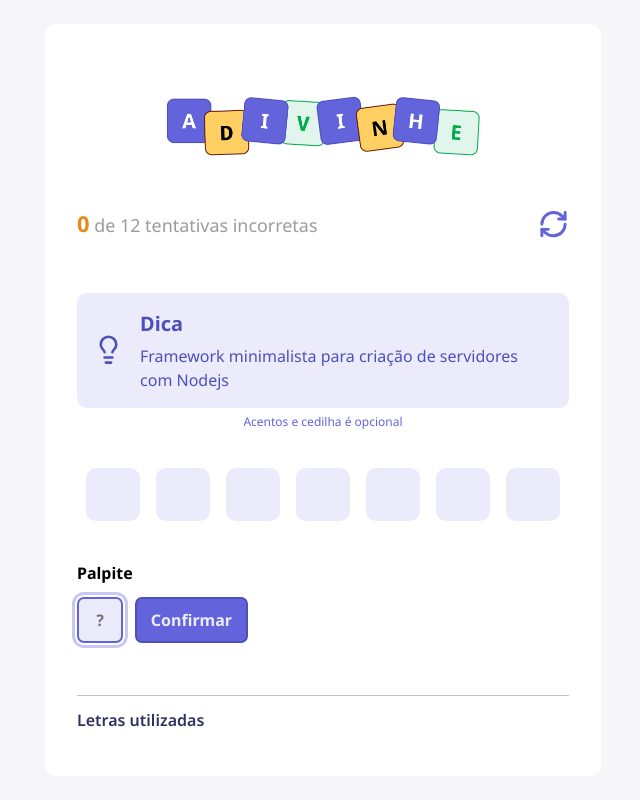
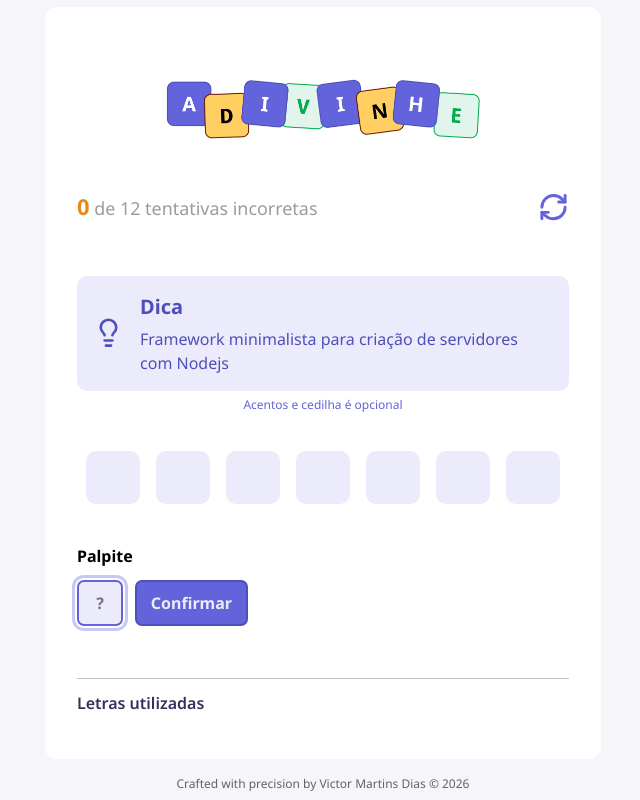
Before and after one commit to VictorMartinsD/adivinhe, a React (Vite) app: page / in a window 1280 px wide. Shown: the whole page, without its empty margins (317-957 px from the left). Built offline with nearby package versions, Linux system fonts and the light colour scheme.

Commit message:
feat: add centered author footer

```diff
--- a/src/App.tsx
+++ b/src/App.tsx
@@ -308,6 +308,14 @@ export default function App() {
 
           <LettersUsed data={lettersUsed} />
         </main>
+
+        <footer className={styles.footer}>
+          Crafted with precision by{" "}
+          <a href="https://github.com/VictorMartinsD" target="_blank" rel="noopener noreferrer">
+            Victor Martins Dias
+          </a>{" "}
+          © 2026
+        </footer>
       </div>
 
       {isRestartModalOpen && (
--- a/src/app.module.css
+++ b/src/app.module.css
@@ -17,6 +17,24 @@
   padding: 2rem;
   padding-top: 4.5rem;
   border-radius: 0.75rem;
+}
+
+.footer {
+  width: 100%;
+  margin-top: 1rem;
+  color: #636363;
+  font-size: 0.75rem;
+  text-align: center;
+}
+
+.footer a {
+  text-decoration: none;
+  transition: color 0.2s;
+}
+
+.footer a:hover,
+.footer a:focus-visible {
+  color: #6363db;
 }
 
 .accentNote {
```
